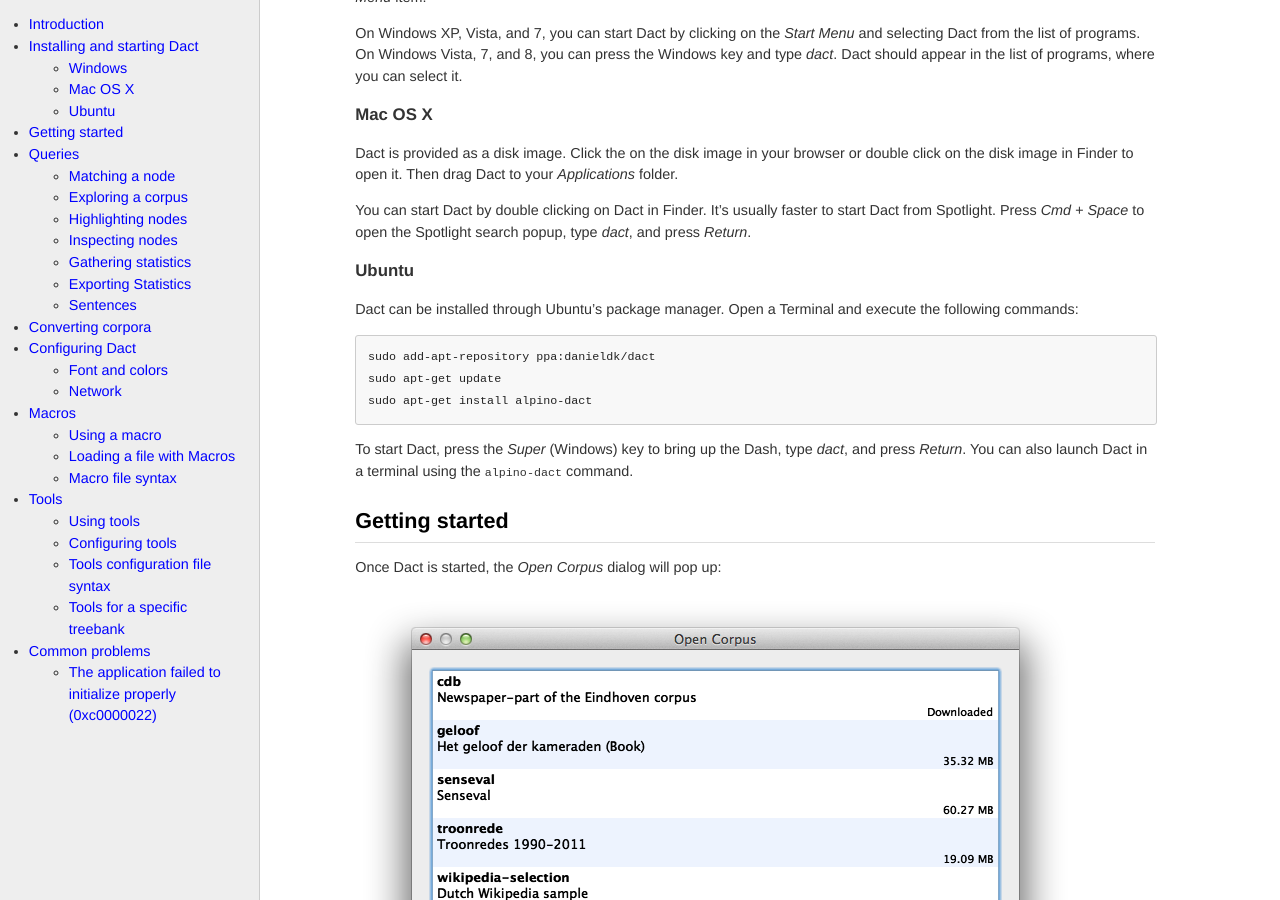
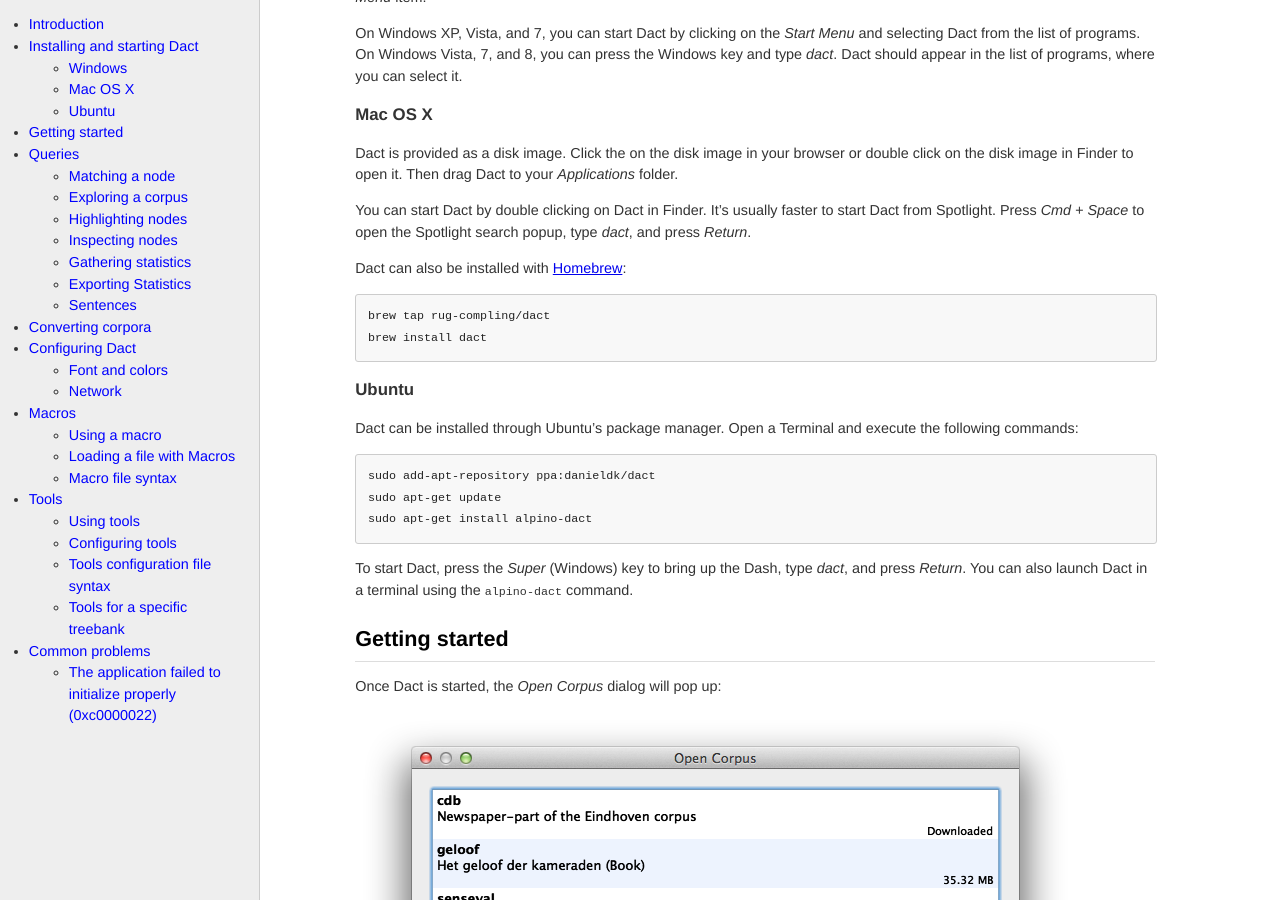
Before and after one commit to rug-compling/dact, a Jekyll site: the page built from manual/index.md, in a window 1280 px wide and 900 px high, scrolled down 390 px. Built offline with Jekyll 4.4.1, drawn with Linux system fonts in a browser that asks for light colours; nearby versions of some CDN libraries.

Commit message:
Add homebrew installation instructions

```diff
--- a/manual/index.md
+++ b/manual/index.md
@@ -40,6 +40,13 @@
 You can start Dact by double clicking on Dact in Finder. It's usually
 faster to start Dact from Spotlight. Press *Cmd + Space* to open the
 Spotlight search popup, type *dact*, and press *Return*.
+
+Dact can also be installed with [Homebrew](http://brew.sh/):
+
+~~~{.bash}
+brew tap rug-compling/dact
+brew install dact
+~~~
 
 ### Ubuntu
 
```
